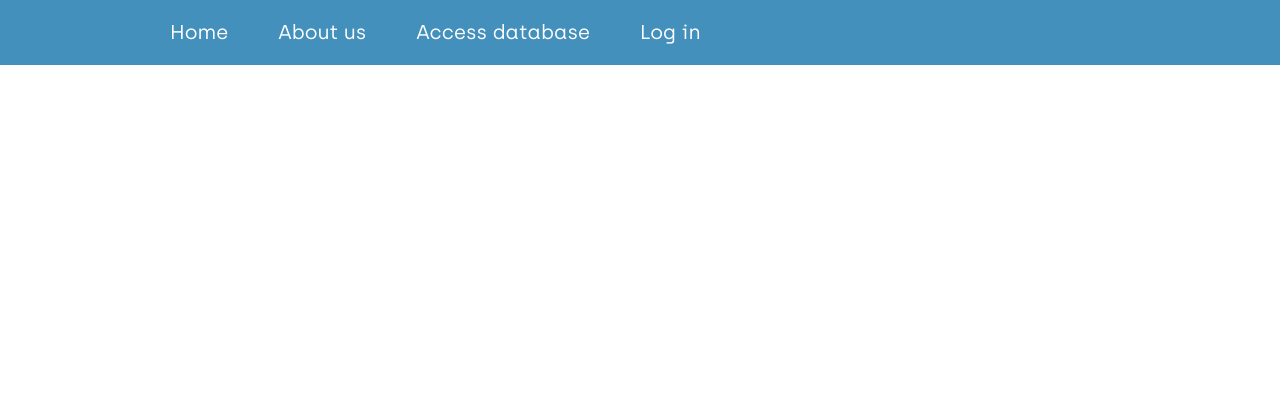
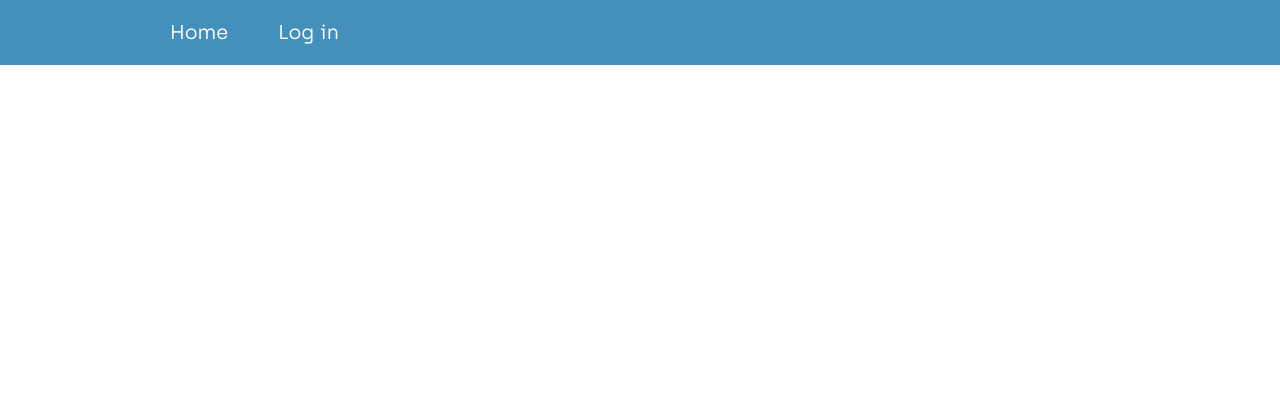
Before and after one commit to Fernandes42/Doctor-db, a Django app: template doctor_db/templates/home.html in a window 1280 px wide. Shown: the top 420 px of the page. Run offline with Django 3.2, Linux system fonts and the light colour scheme; the template is opened without the code that fills it, so the values that code supplies are empty; some libraries are stand-ins or nearby versions.

Commit message:
Added links

```diff
--- a/doctor_db/doctor_db/urls.py
+++ b/doctor_db/doctor_db/urls.py
@@ -22,7 +22,7 @@ from django_registration import views as v
 urlpatterns = [
     path('admin/', admin.site.urls),
     path('form/', data_form, name='form'),
-    path("", index, name="index"),
+    path("", index, name="home"),
     path('accounts/', include('django.contrib.auth.urls')),
     path('accounts/', include('django_registration.backends.activation.urls')),
 ]
--- a/doctor_db/templates/base.html
+++ b/doctor_db/templates/base.html
@@ -33,10 +33,8 @@
         <header class="navContainer">
             <nav class="navBar">
                 <ul>
-                    <li> <a href="">Home</a> </li>
-                    <li> <a href="">About us</a> </li>
-                    <li> <a href="">Access database</a> </li>
-                    <li> <a href="">Log in</a></li>
+                    <li> <a href="{% url 'home' %}">Home</a> </li>
+                    <li> <a href="{% url 'login' %}">Log in</a></li>
                 </ul>
             </nav>
         </header>
--- a/requirements.txt
+++ b/requirements.txt
@@ -9,3 +9,4 @@ psycopg2==2.8.5
 psycopg2-binary==2.8.5
 pytz==2020.1
 sqlparse==0.3.1
+django-crispy-forms==1.9.0
```
